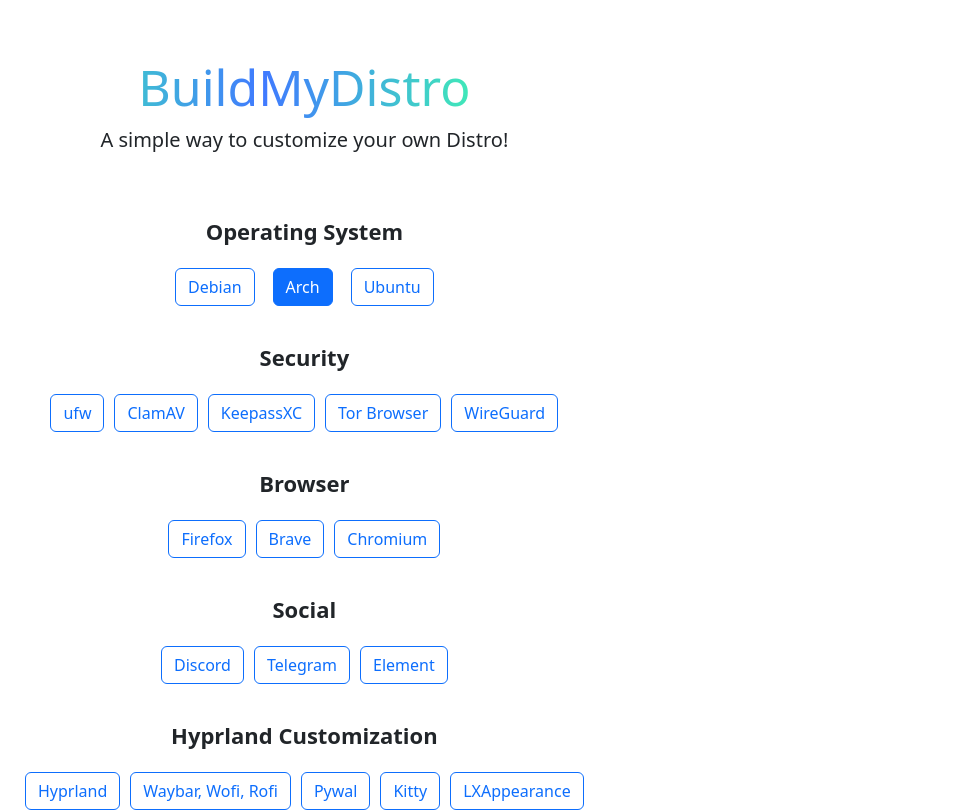
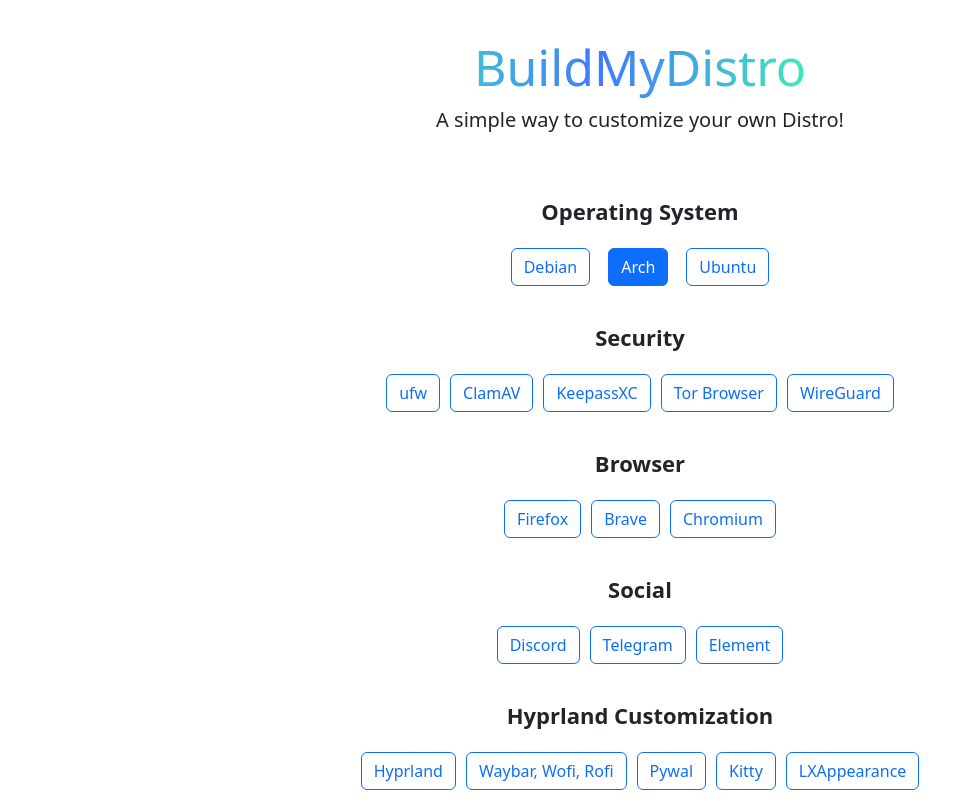
Before and after one commit to Iantaw/BuildMyDistro, a React (Vite) app in the folder BuildMyDistro/: page / in a window 1280 px wide. Shown: the top 812 px of the page, without its empty margins (0-957 px from the left). Built offline with nearby package versions, Linux system fonts and the light colour scheme; no server answers; the database is empty.

Commit message:
Fixed Centering

```diff
--- a/BuildMyDistro/src/App.css
+++ b/BuildMyDistro/src/App.css
@@ -1,7 +1,9 @@
-.main-container {
-  max-width: 900px;
-  margin: 0 auto;
-  padding: 20px;
+body {
+  display: flex;
+  justify-content: center;
+  align-items: center;
+  min-height: 100vh;
+  margin: 0;
 }
 
 .animated-gradient-text {
--- a/BuildMyDistro/src/App.tsx
+++ b/BuildMyDistro/src/App.tsx
@@ -8,6 +8,8 @@
 
 function App() {
   const [apiKey, setApiKey] = useState<string | null>(null);
+  const debianEnvironmentOptions = ['Debian', 'Arch', 'Ubuntu'];
+  const [selectedDebianEnvironment, setSelectedDebianEnvironment] = useState<string>(debianEnvironmentOptions[1]);;
   const osOptions = ['Debian', 'Arch', 'Ubuntu'];
   const [selectedOS, setSelectedOS] = useState<string>(osOptions[1]);;
   const [isClicked, setIsClicked] = useState(false);
@@ -490,7 +492,7 @@
   }
 
   return (
-    <div className="main-container">
+    <>
       <GradientText
         colors={['#40ffaa', '#4079ff', '#40ffaa', '#4079ff', '#40ffaa']}
         animationSpeed={3}
@@ -547,7 +549,7 @@
       <p className="disclaimer">How this works: This will generate a .sh file or ISO for your system!</p>
 
       <div className="submit-button">{renderSubmitSection()}</div>
-    </div>
+    </>
   );
 }
 
```
